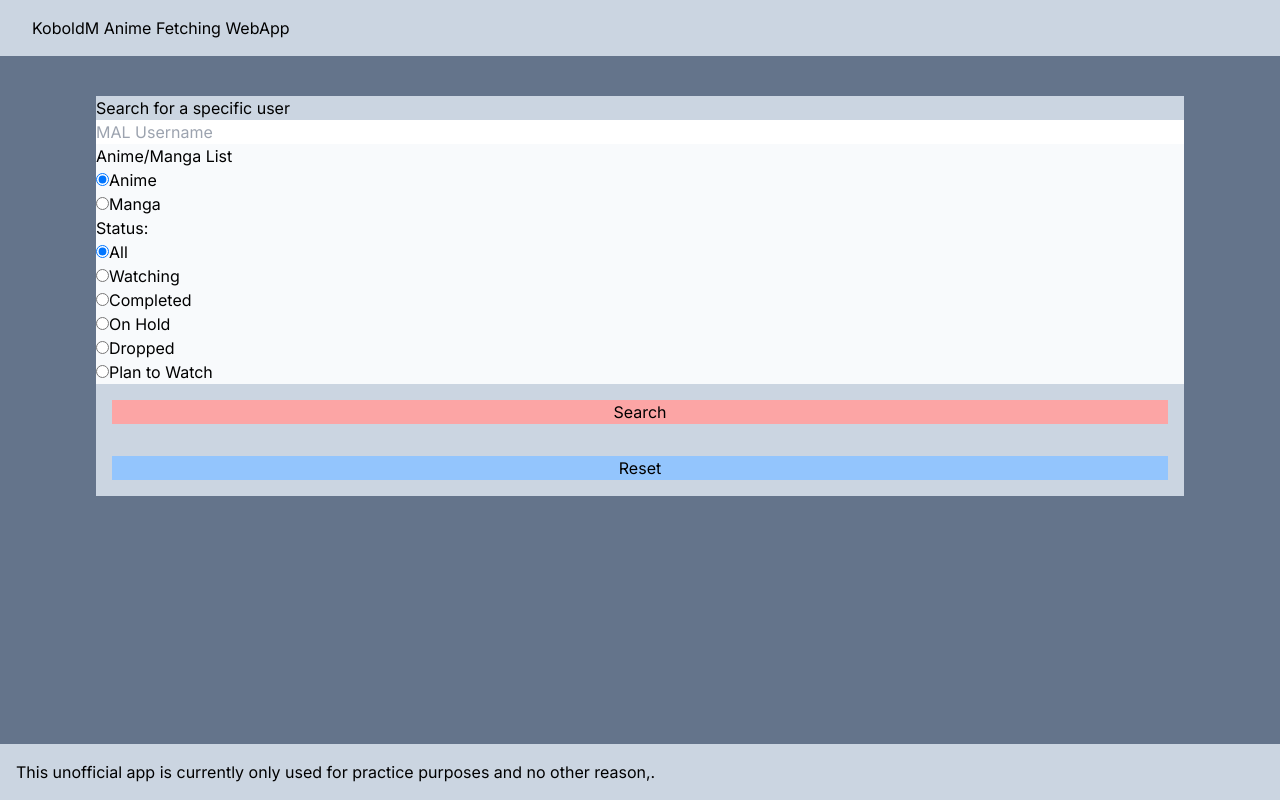
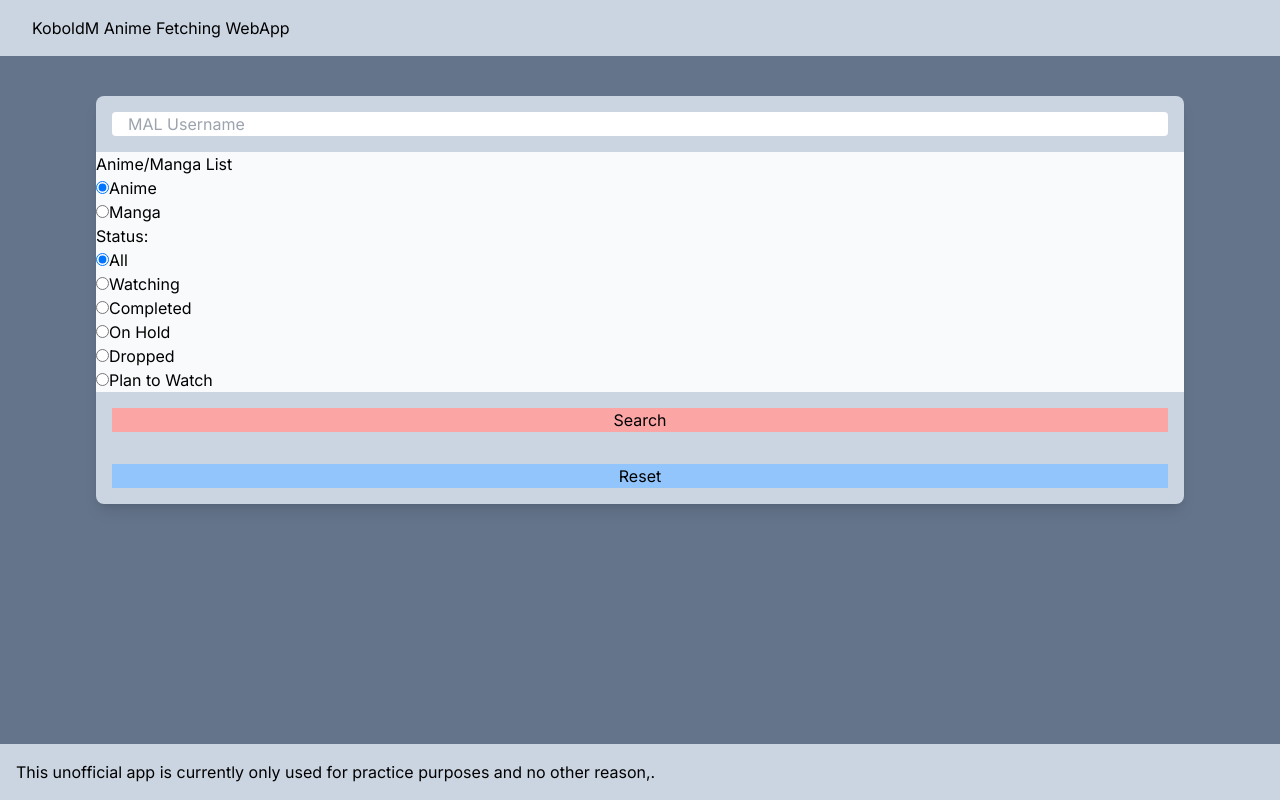
Before and after one commit to KoboldM/nextjs-practice, a Next.js app: page / in a window 1280 px wide. Built offline with nearby package versions, Linux system fonts and the light colour scheme.

Commit message:
added sass support and added some styling

```diff
--- a/app/components/AnimeList/animelist.js
+++ b/app/components/AnimeList/animelist.js
@@ -1,4 +1,5 @@
 'use client'
+import styles from './animelist.module.scss'
 
 import { useState, useEffect } from 'react'
 import Image from 'next/image'
@@ -64,11 +65,9 @@ export default function AnimeList() {
     }
 
     return(
-        <div className='bg-slate-300 w-full'>
-            <form className='flex flex-col' method='POST' onSubmit={(e) => handleSubmit(e)} onReset={(e) => handleReset(e)}>
-                Search for a specific user
-
-                <input type='text' value={query} onChange={e => setQuery(e.target.value)} placeholder='MAL Username'></input>
+        <div className={`${styles.animelistForm} + rounded-lg shadow-lg`}>
+            <form className={`${styles.inputForm}`} method='POST' onSubmit={(e) => handleSubmit(e)} onReset={(e) => handleReset(e)}>
+                <input type='text' className={`${styles.usernameInput} + rounded pl-4`} value={query} onChange={e => setQuery(e.target.value)} placeholder='MAL Username'></input>
 
                 <div className='bg-slate-50 flex flex-col'>
                     Anime/Manga List
--- /dev/null
+++ b/app/components/AnimeList/animelist.module.scss
@@ -0,0 +1,14 @@
+.animelistForm {
+    width: 100%;
+    --tw-bg-opacity: 1;
+    background-color: rgb(203 213 225 / var(--tw-bg-opacity));
+
+    .inputForm {
+        display: flex;
+        flex-direction: column;
+
+        .usernameInput {
+            margin: 1rem;
+        }
+    }
+}
--- a/package.json
+++ b/package.json
@@ -18,5 +18,8 @@
     "react-dom": "18.2.0",
     "swr": "^2.2.0",
     "tailwindcss": "3.3.3"
+  },
+  "devDependencies": {
+    "sass": "^1.64.2"
   }
 }
```
Also changed, not shown: 1 other file (tests, documents, lock files or other folders).
